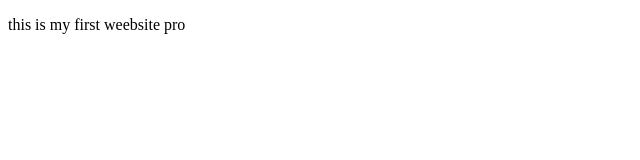
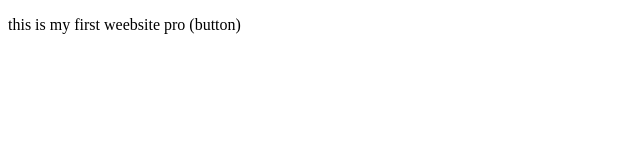
Before and after one commit to PrajwalTech-45/Math-_Website-, a plain HTML site: page index.html in a window 1280 px wide. Shown: the full height of the page, 0-640 px from the left. Drawn offline with Linux system fonts and the light colour scheme.

```diff
--- a/index.html
+++ b/index.html
@@ -7,6 +7,6 @@
 </head>
 <body>
     <p>this is my first weebsite
-       pro <p>
+       pro (button)<p>
 </body>
 </html>
```
